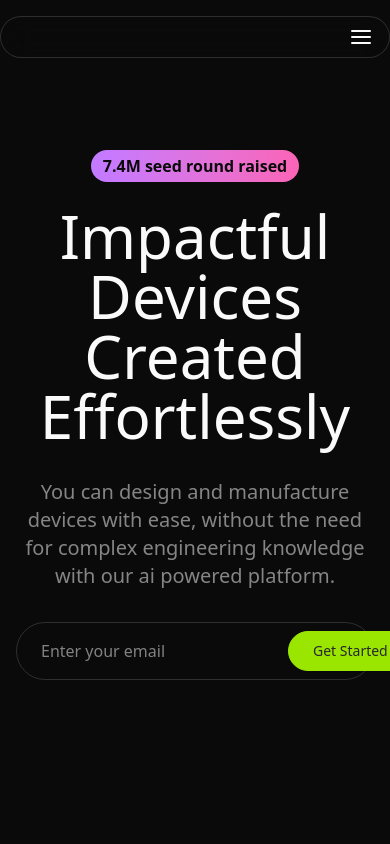
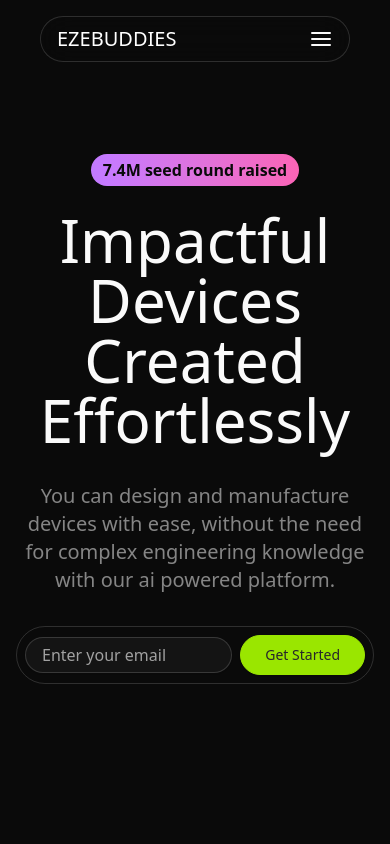
Before and after one commit to AdityaSrivastava185/home-v2, a Next.js app: page / in a window 390 px wide. Shown: the top 844 px of the page. Built offline with nearby package versions, Linux system fonts and the light colour scheme.

Commit message:
padding and spacing added

```diff
--- a/sections/Faqs.tsx
+++ b/sections/Faqs.tsx
@@ -38,7 +38,7 @@ const Faqs = () => {
             &#10038; Features
           </div>
         </div>
-        <h2 className="text-6xl font-medium mt-6 text-center max-w-xl mx-auto">
+        <h2 className="text-4xl md:text-6xl font-medium mt-6 text-center max-w-xl mx-auto">
           Frequently Asked <span className="text-lime-400">Questions</span>
         </h2>
         <div className="mt-12 flex flex-col gap-6 max-w-xl mx-auto">
--- a/sections/Features.tsx
+++ b/sections/Features.tsx
@@ -23,7 +23,7 @@ const Features = () => {
             &#10038; Features
           </div>
         </div>
-        <h2 className="text-6xl font-medium  text-center mt-6 max-w-2xl mx-auto">
+        <h2 className=" text-4xl md:text-6xl font-medium  text-center mt-6 max-w-2xl mx-auto">
           Place where power meets{" "}
           <span className="text-lime-400">simplicity</span>
         </h2>
--- a/sections/Hero.tsx
+++ b/sections/Hero.tsx
@@ -69,9 +69,9 @@ const Hero = () => {
         </p>
         <form
           action=""
-          className="flex border border-white/15 rounded-full p-2 mt-8 justify-between max-w-lg mx-auto"
+          className="flex border border-white/15 rounded-full p-2 mt-8 justify-between max-w-lg mx-auto gap-2 items-center"
         >
-          <input
+          <Input
             className="rounded-full bg-transparent px-4 felx-1"
             type="email"
             placeholder="Enter your email"
--- a/sections/Integrations.tsx
+++ b/sections/Integrations.tsx
@@ -50,7 +50,7 @@ const Integrations = () => {
             </div>
           </div>
           <div>
-            <h2 className="text-6xl font-medium mt-6">
+            <h2 className=" text-4xl md:text-6xl font-medium mt-6">
               Place well with <span className="text-lime-400">others</span>
             </h2>
             <p className="text-white/50 mt-4 text-lg">
--- a/sections/Introductions.tsx
+++ b/sections/Introductions.tsx
@@ -23,7 +23,7 @@ const Introductions = () => {
   }, [wordIndex]);
 
   return (
-    <section className="py-18 lg:py-24 md:px-24 px-10">
+    <section className="py-18 lg:py-24 md:px-24 px-10 ">
       <div className="container">
         <div className="sticky top-28">
           <div className="flex justify-center items-center">
--- a/sections/Navbar.tsx
+++ b/sections/Navbar.tsx
@@ -14,7 +14,7 @@ const navLinks = [
 const Navbar = () => {
   const [open , setOpen] = useState(false)
   return (
-    <section className="py-4 lg:py-8 sticky top-0 z-50 ">
+    <section className="py-4 lg:py-8 sticky top-0 z-50 px-10 md:px-0">
       <div className="container max-w-5xl mx-auto">
         <div className="grid grid-cols-2 lg:grid-cols-3 border border-white/15 rounded-full p-2 items-center px-4 md:pr-2 mx-auto bg-neutral-950/70 backdrop-blur-lg ">
           <div>
@@ -25,6 +25,7 @@ const Navbar = () => {
               height={10}
               className="h-9 w-auto md:h-auto "
             /> */}
+            <h1 className=" text-xl md:text-2xl font-medium text-white">EZEBUDDIES</h1>
           </div>
           <div className="hidden lg:flex items-center justify-center">
             <nav className="flex gap-6 font-medium text-white ">
```
